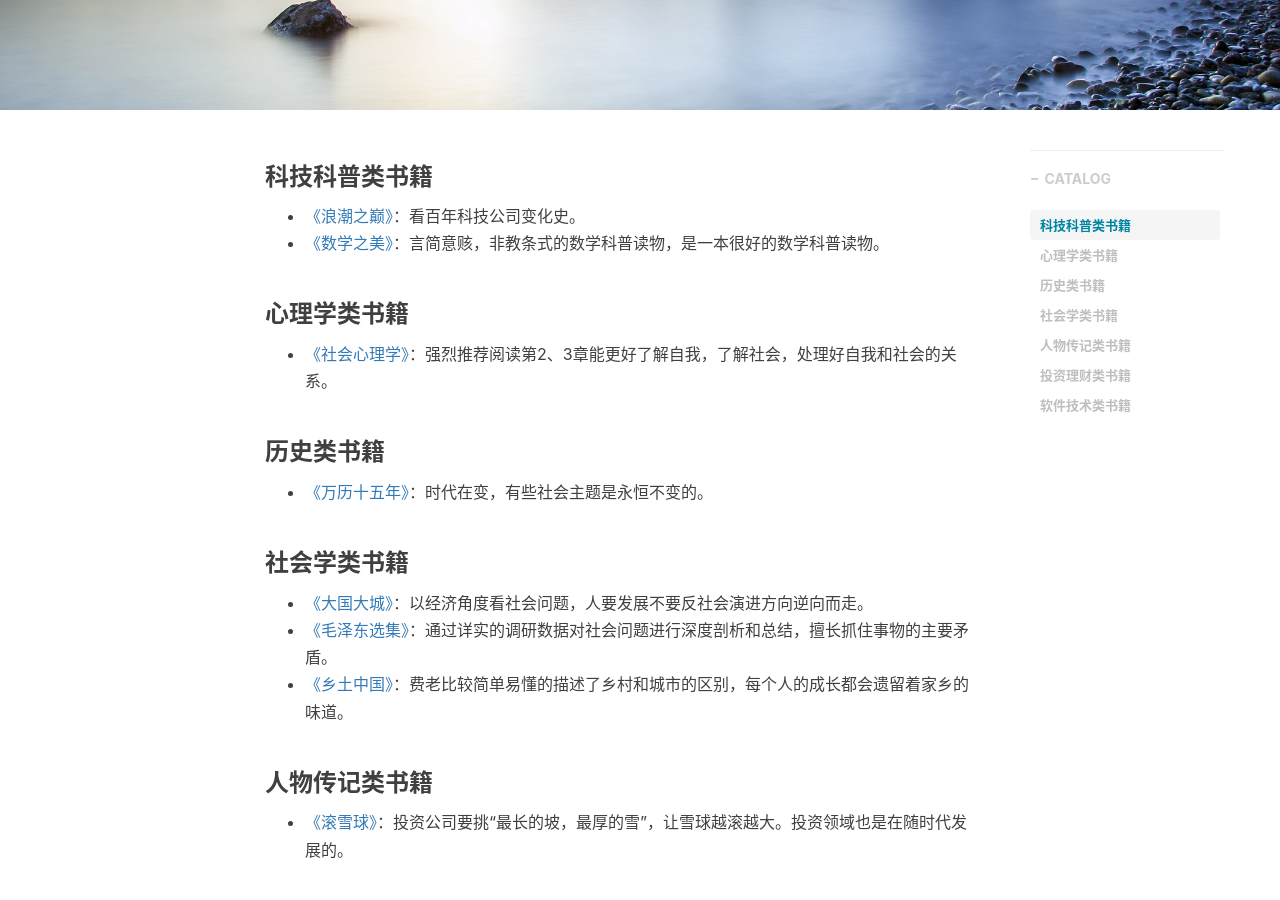
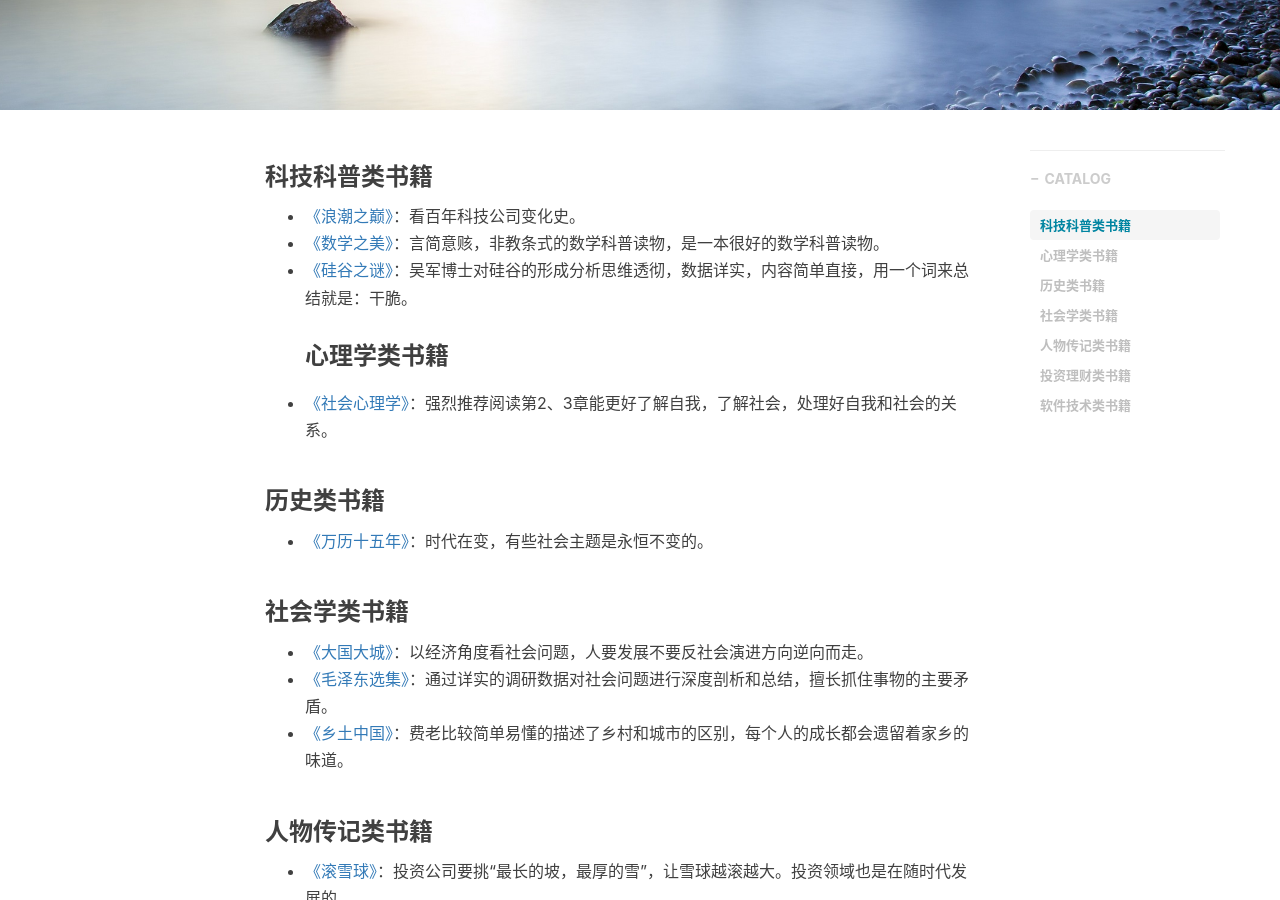
Before and after one commit to shihai1991/shihai1991.github.io, a Jekyll site: the page built from _posts/2021-11-23-个人阅读书单推荐.md, in a window 1280 px wide and 900 px high, scrolled down 413 px. Built offline with Jekyll 4.4.1, drawn with Linux system fonts in a browser that asks for light colours; nearby versions of some CDN libraries; comment, search, counter and statistics services are not loaded.

Commit message:
Update 2021-11-23-个人阅读书单推荐.md

```diff
--- a/_posts/2021-11-23-个人阅读书单推荐.md
+++ b/_posts/2021-11-23-个人阅读书单推荐.md
@@ -13,7 +13,7 @@ excerpt: null
 ### 科技科普类书籍
 - [《浪潮之巅》](https://book.douban.com/subject/6709783/)：看百年科技公司变化史。
 - [《数学之美》](https://book.douban.com/subject/35033507/)：言简意赅，非教条式的数学科普读物，是一本很好的数学科普读物。
-
+- [《硅谷之谜》](https://book.douban.com/subject/26665230/)：吴军博士对硅谷的形成分析思维透彻，数据详实，内容简单直接，用一个词来总结就是：干脆。
 ### 心理学类书籍
 - [《社会心理学》](https://book.douban.com/subject/1476651/)：强烈推荐阅读第2、3章能更好了解自我，了解社会，处理好自我和社会的关系。
 
```
